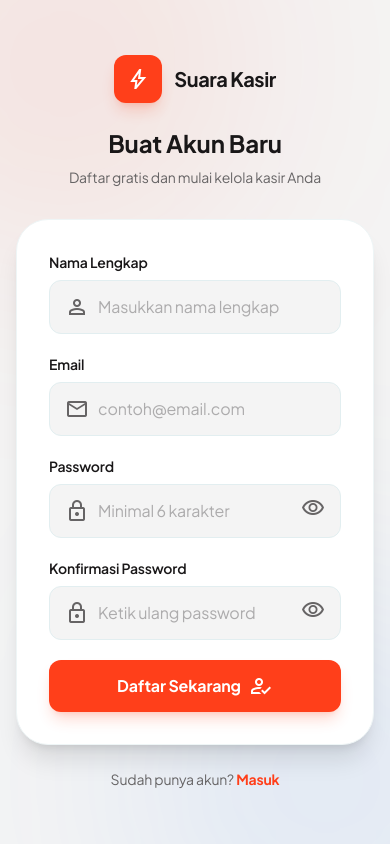
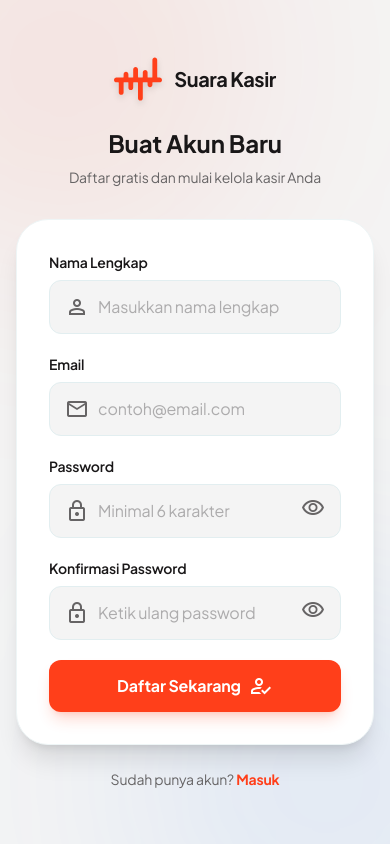
Before and after one commit to Rifal-code/suarakasir, a Next.js app: page /register in a window 390 px wide. Built offline with nearby package versions, Linux system fonts and the light colour scheme.

Commit message:
UI: Update main logo to custom SVG and fix dashboard mobile dropdown

```diff
--- a/app/layout.tsx
+++ b/app/layout.tsx
@@ -14,6 +14,9 @@ const jakarta = Plus_Jakarta_Sans({
 export const metadata: Metadata = {
   title: "Suara Kasir - AI POS System",
   description: "Kelola keuangan dengan suara",
+  icons: {
+    icon: "/icon.svg",
+  },
 };
 
 export default function RootLayout({
--- a/app/login/page.tsx
+++ b/app/login/page.tsx
@@ -3,6 +3,7 @@
 import { useState, useEffect } from "react";
 import { useRouter } from "next/navigation";
 import Link from "next/link";
+import Logo from "@/components/shared/Logo";
 import { fetchApi, setAuthToken, setUserName, getAuthToken } from "@/lib/api";
 import { useToast } from "@/components/ui/ToastContext";
 
@@ -58,9 +59,7 @@ export default function LoginPage() {
         {/* Logo & Title */}
         <div className="flex flex-col items-center mb-8">
           <Link href="/" className="flex items-center gap-3 mb-6 group">
-            <div className="w-12 h-12 bg-primary rounded-xl flex items-center justify-center shadow-lg shadow-primary/20 group-hover:scale-105 transition-transform">
-              <span className="material-symbols-outlined text-white text-2xl">bolt</span>
-            </div>
+            <Logo className="w-12 h-12 group-hover:scale-105 transition-transform drop-shadow-md" />
             <span className="text-xl font-bold tracking-tight text-text-primary">Suara Kasir</span>
           </Link>
           <h1 className="text-2xl md:text-3xl font-bold text-text-primary">Selamat Datang Kembali</h1>
--- a/app/page.tsx
+++ b/app/page.tsx
@@ -5,6 +5,7 @@ import { useEffect, useState, useRef } from "react";
 import { useRouter } from "next/navigation";
 import { getAuthToken, getPublicFeedbacks, getFeedbackDetail } from "@/lib/api";
 import { motion, useScroll, useTransform, AnimatePresence } from "framer-motion";
+import Logo from "@/components/shared/Logo";
 
 const staggerContainer = {
   hidden: { opacity: 0 },
@@ -143,9 +144,7 @@ export default function WelcomePage() {
       >
         <div className="max-w-7xl mx-auto px-6 md:px-12 flex items-center justify-between">
           <div className="flex items-center gap-3">
-            <div className="w-10 h-10 bg-primary rounded-xl flex items-center justify-center shadow-md shadow-primary/20">
-              <span className="material-symbols-outlined text-white text-lg">bolt</span>
-            </div>
+            <Logo className="w-10 h-10 drop-shadow-md" />
             <span className="text-xl font-bold tracking-tight">Suara Kasir</span>
           </div>
 
@@ -609,9 +608,7 @@ export default function WelcomePage() {
 
           <motion.div variants={fadeUp} className="mt-12 flex flex-col md:flex-row items-center justify-between gap-6 relative z-10">
             <div className="flex items-center gap-2">
-              <div className="w-8 h-8 bg-primary rounded-lg flex items-center justify-center">
-                <span className="material-symbols-outlined text-white text-[18px]">bolt</span>
-              </div>
+              <Logo className="w-8 h-8 drop-shadow-sm" />
               <span className="text-lg font-bold tracking-tight">Suara Kasir</span>
             </div>
 
--- a/app/register/page.tsx
+++ b/app/register/page.tsx
@@ -3,6 +3,7 @@
 import { useState, useEffect } from "react";
 import { useRouter } from "next/navigation";
 import Link from "next/link";
+import Logo from "@/components/shared/Logo";
 import { fetchApi, setAuthToken, setUserName, getAuthToken } from "@/lib/api";
 import { useToast } from "@/components/ui/ToastContext";
 
@@ -80,9 +81,7 @@ export default function RegisterPage() {
         {/* Logo & Title */}
         <div className="flex flex-col items-center mb-8">
           <Link href="/" className="flex items-center gap-3 mb-6 group">
-            <div className="w-12 h-12 bg-primary rounded-xl flex items-center justify-center shadow-lg shadow-primary/20 group-hover:scale-105 transition-transform">
-              <span className="material-symbols-outlined text-white text-2xl">bolt</span>
-            </div>
+            <Logo className="w-12 h-12 group-hover:scale-105 transition-transform drop-shadow-md" />
             <span className="text-xl font-bold tracking-tight text-text-primary">Suara Kasir</span>
           </Link>
           <h1 className="text-2xl md:text-3xl font-bold text-text-primary">Buat Akun Baru</h1>
--- a/components/dashboard/DashboardHeader.tsx
+++ b/components/dashboard/DashboardHeader.tsx
@@ -27,8 +27,8 @@ export default function DashboardHeader({ range, onRangeChange }: DashboardHeade
 
   const options = [
     { value: "7d", label: "7 Hari Terakhir", icon: "today" },
-    { value: "30d", label: "30 Hari Terakhir", icon: "date_range" },
-    { value: "1y", label: "1 Tahun Terakhir", icon: "calendar_month" },
+    { value: "30d", label: "Bulan Ini", icon: "date_range" },
+    { value: "1y", label: "Tahun Ini", icon: "calendar_month" },
   ];
 
   const selectedOption = options.find(opt => opt.value === range) || options[0];
@@ -90,7 +90,7 @@ export default function DashboardHeader({ range, onRangeChange }: DashboardHeade
           </button>
 
           {isDropdownOpen && (
-            <div className="absolute top-full mt-2 right-0 w-48 bg-white border border-gray-100 rounded-2xl shadow-xl overflow-hidden z-50 animate-in fade-in slide-in-from-top-2 duration-200">
+            <div className="absolute top-full mt-2 left-0 md:left-auto md:right-0 w-48 bg-white border border-gray-100 rounded-2xl shadow-xl overflow-hidden z-50 animate-in fade-in slide-in-from-top-2 duration-200">
               {options.map((opt) => (
                 <button
                   key={opt.value}
--- a/components/history/OrderFilter.tsx
+++ b/components/history/OrderFilter.tsx
@@ -117,7 +117,7 @@ export default function OrderFilter({ filters, onChange, availableProducts }: Or
                 { id: "all", label: "Semua Waktu", icon: "calendar_today" },
                 { id: "today", label: "Hari Ini", icon: "today" },
                 { id: "7d", label: "7 Hari Terakhir", icon: "date_range" },
-                { id: "30d", label: "30 Hari Terakhir", icon: "calendar_month" },
+                { id: "30d", label: "Bulan Ini", icon: "calendar_month" },
               ].map((d) => {
                 const isActive = filters.dateRange === d.id;
                 return (
--- /dev/null
+++ b/components/shared/Logo.tsx
@@ -0,0 +1,36 @@
+import React from "react";
+
+interface LogoProps {
+  className?: string;
+}
+
+export default function Logo({ className }: LogoProps) {
+  return (
+    <svg
+      className={className}
+      width="100%"
+      height="100%"
+      viewBox="0 0 50 45"
+      fill="none"
+      xmlns="http://www.w3.org/2000/svg"
+    >
+      <path d="M42.5 0C43.8807 0 45 1.11929 45 2.5V21H47.5C48.8807 21 50 22.1193 50 23.5C50 24.8807 48.8807 26 47.5 26H40V28.5C40 29.8807 38.8807 31 37.5 31C36.1193 31 35 29.8807 35 28.5V26H30V42.5C30 43.8807 28.8807 45 27.5 45C26.1193 45 25 43.8807 25 42.5V26H20V31.5C20 32.8807 18.8807 34 17.5 34C16.1193 34 15 32.8807 15 31.5V26H10V36.5C10 37.8807 8.88071 39 7.5 39C6.11929 39 5 37.8807 5 36.5V26H2.5C1.11929 26 0 24.8807 0 23.5C0 22.1193 1.11929 21 2.5 21H10V17.5C10 16.1193 11.1193 15 12.5 15C13.8807 15 15 16.1193 15 17.5V21H20V12.5C20 11.1193 21.1193 10 22.5 10C23.8807 10 25 11.1193 25 12.5V21H30V15.5C30 14.1193 31.1193 13 32.5 13C33.8807 13 35 14.1193 35 15.5V21H40V2.5C40 1.11929 41.1193 0 42.5 0Z" fill="#FF3F1A"/>
+      <path d="M15 20C15 20.5523 15.4477 21 16 21H15V20Z" fill="#FF3F1A"/>
+      <path d="M10 21H9C9.55228 21 10 20.5523 10 20V21Z" fill="#FF3F1A"/>
+      <path d="M40 21H39C39.5523 21 40 20.5523 40 20V21Z" fill="#FF3F1A"/>
+      <path d="M30 21H29C29.5523 21 30 20.5523 30 20V21Z" fill="#FF3F1A"/>
+      <path d="M20 21H19C19.5523 21 20 20.5523 20 20V21Z" fill="#FF3F1A"/>
+      <path d="M25 20C25 20.5523 25.4477 21 26 21H25V20Z" fill="#FF3F1A"/>
+      <path d="M35 20C35 20.5523 35.4477 21 36 21H35V20Z" fill="#FF3F1A"/>
+      <path d="M45 20C45 20.5523 45.4477 21 46 21H45V20Z" fill="#FF3F1A"/>
+      <path d="M5 27C5 26.4477 4.55228 26 4 26H5V27Z" fill="#FF3F1A"/>
+      <path d="M35 27C35 26.4477 34.5523 26 34 26H35V27Z" fill="#FF3F1A"/>
+      <path d="M25 27C25 26.4477 24.5523 26 24 26H25V27Z" fill="#FF3F1A"/>
+      <path d="M15 27C15 26.4477 14.5523 26 14 26H15V27Z" fill="#FF3F1A"/>
+      <path d="M11 26C10.4477 26 10 26.4477 10 27V26H11Z" fill="#FF3F1A"/>
+      <path d="M21 26C20.4477 26 20 26.4477 20 27V26H21Z" fill="#FF3F1A"/>
+      <path d="M31 26C30.4477 26 30 26.4477 30 27V26H31Z" fill="#FF3F1A"/>
+      <path d="M41 26C40.4477 26 40 26.4477 40 27V26H41Z" fill="#FF3F1A"/>
+    </svg>
+  );
+}
--- a/components/shared/Sidebar.tsx
+++ b/components/shared/Sidebar.tsx
@@ -6,6 +6,7 @@ import { removeAuthToken } from "@/lib/api";
 import { useToast } from "@/components/ui/ToastContext";
 import { useState } from "react";
 import AlertDialog from "@/components/ui/AlertDialog";
+import Logo from "@/components/shared/Logo";
 
 const menuItems = [
   { name: "Dashboard", icon: "dashboard", href: "/dashboard" },
@@ -32,9 +33,7 @@ export default function Sidebar() {
     <>
       <aside className="hidden md:flex flex-col sticky top-0 bg-[#111111] py-6 z-50 text-white border-r border-border-default/10 shadow-2xl transition-all duration-300 md:w-[80px] lg:w-[200px] md:px-3 lg:px-4 h-screen md:items-center lg:items-stretch">
         <div className="mb-8 flex items-center justify-center lg:justify-start gap-2.5 w-full lg:px-1">
-          <div className="w-8 h-8 bg-primary rounded-lg flex items-center justify-center shadow-lg shadow-primary/20 flex-shrink-0">
-            <span className="material-symbols-outlined text-white text-[18px]">bolt</span>
-          </div>
+          <Logo className="w-8 h-8 flex-shrink-0 drop-shadow-md" />
           <div className="min-w-0 hidden lg:block">
             <h1 className="text-base font-bold text-white tracking-tight truncate">Suara Kasir</h1>
             <p className="text-[9px] text-text-muted mt-0.5 uppercase tracking-widest">
--- a/components/shared/TopBar.tsx
+++ b/components/shared/TopBar.tsx
@@ -4,6 +4,7 @@ import { usePathname } from "next/navigation";
 import { useEffect, useState } from "react";
 import Link from "next/link";
 import { getUserName, fetchApi } from "@/lib/api";
+import Logo from "@/components/shared/Logo";
 
 interface TopBarProps {
   onMicClick?: () => void;
@@ -49,9 +50,7 @@ export default function TopBar({ onMicClick }: TopBarProps) {
       <div className="flex items-center gap-4">
         {/* Mobile Title / Logo area when Sidebar is hidden */}
         <div className="flex lg:hidden items-center gap-3">
-          <div className="w-10 h-10 bg-primary rounded-xl flex items-center justify-center shadow-md shadow-primary/20">
-            <span className="material-symbols-outlined text-white text-lg">bolt</span>
-          </div>
+          <Logo className="w-10 h-10 drop-shadow-md" />
           <h1 className="text-xl font-bold text-text-primary tracking-tight">Suara Kasir</h1>
         </div>
 
```
Also changed, not shown: public/icon.svg (added).
